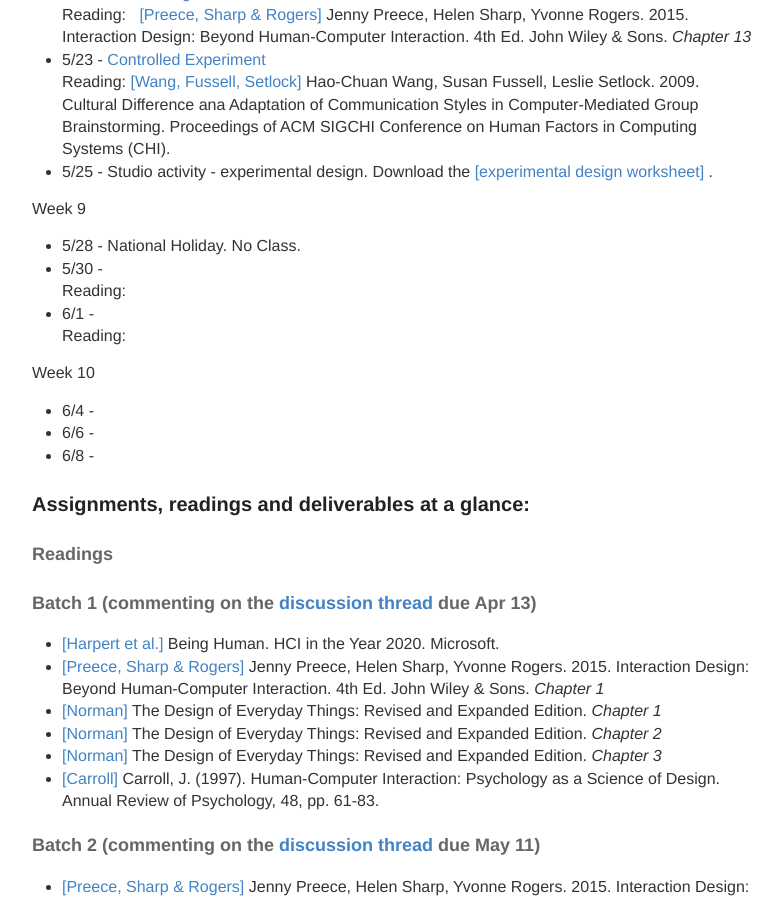
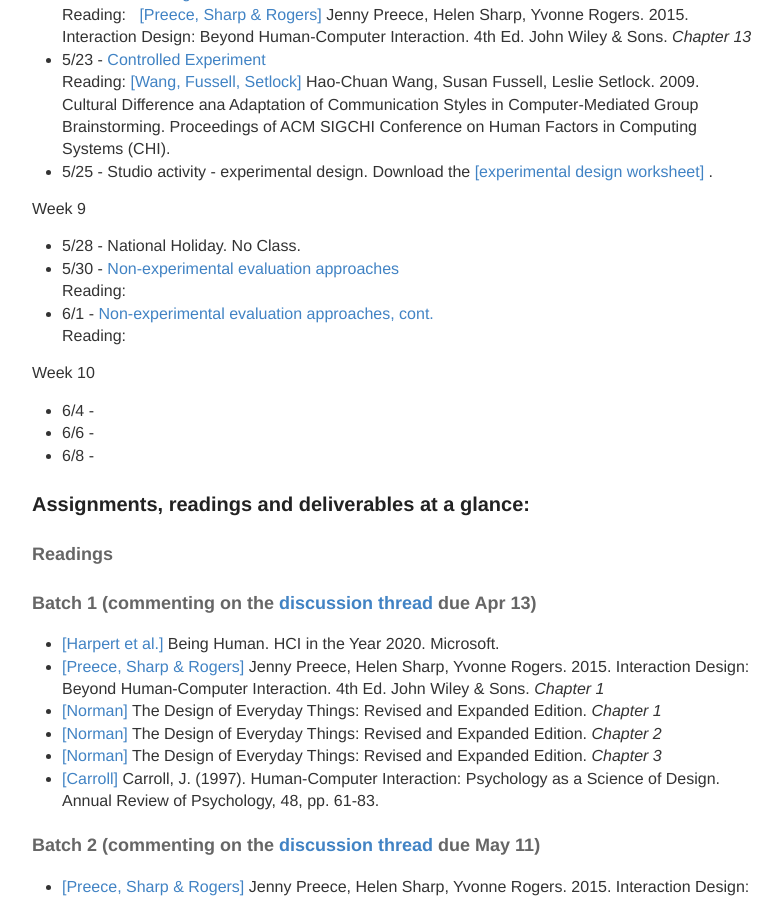
Before and after one commit to hciwang/hciwang.github.io, a Jekyll site: the page built from _posts/2018-3-25-lectures.md, in a window 1280 px wide and 900 px high, scrolled down 2553 px. Shown: the whole window, without its empty margins (248-1030 px from the left). Built offline with Jekyll 4.4.1, drawn with Linux system fonts in a browser that asks for light colours.

Commit message:
Update 2018-3-25-lectures.md

```diff
--- a/_posts/2018-3-25-lectures.md
+++ b/_posts/2018-3-25-lectures.md
@@ -83,9 +83,9 @@
 
 Week 9
 - 5/28 -  National Holiday. No Class.
-- 5/30 -
+- 5/30 -  [Non-experimental evaluation approaches](https://canvas.ucdavis.edu/courses/225630/files?preview=3685278)
 Reading:
-- 6/1 -
+- 6/1 -  [Non-experimental evaluation approaches, cont.](https://canvas.ucdavis.edu/courses/225630/files?preview=3685278)
 Reading:
 
 Week 10
```
